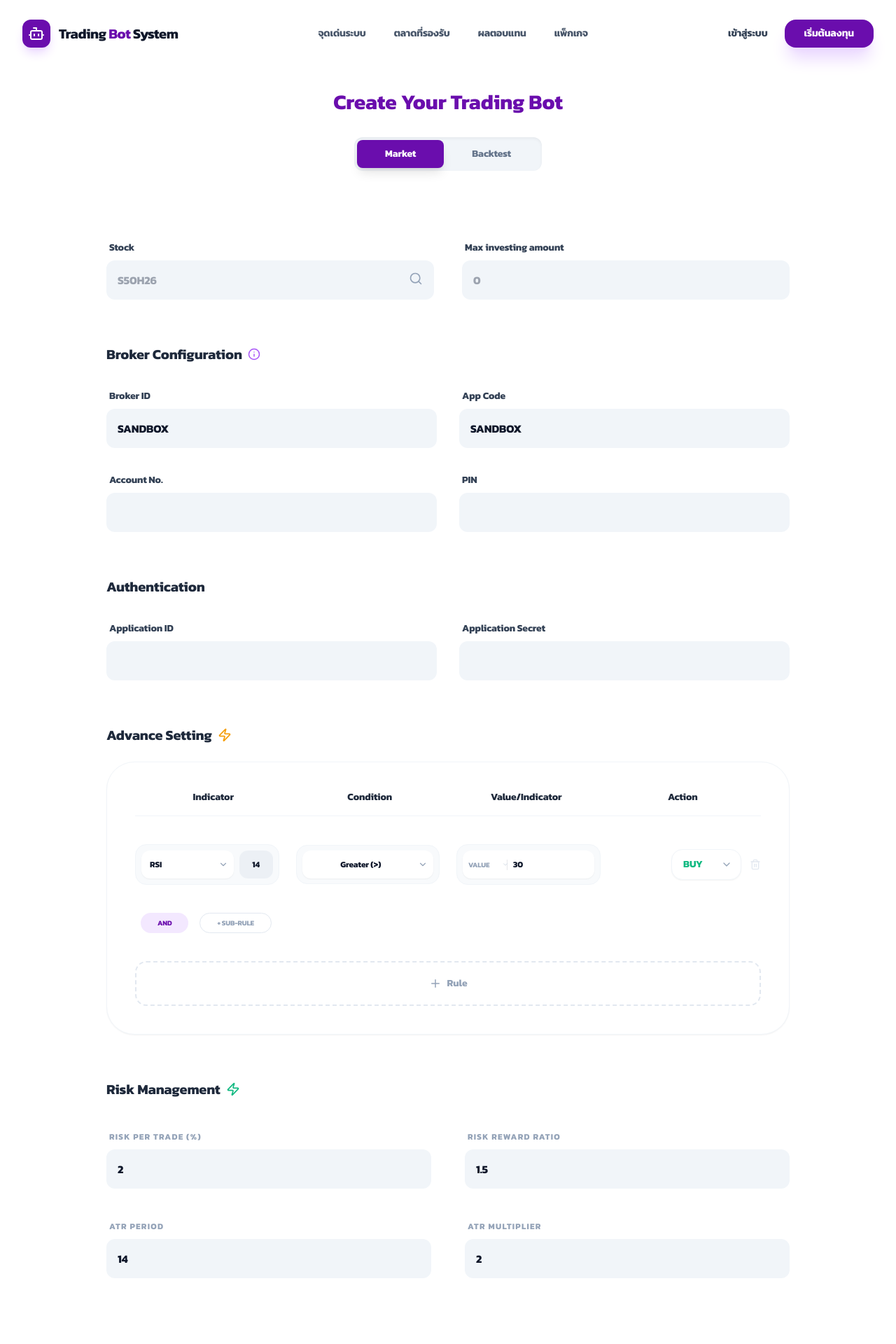
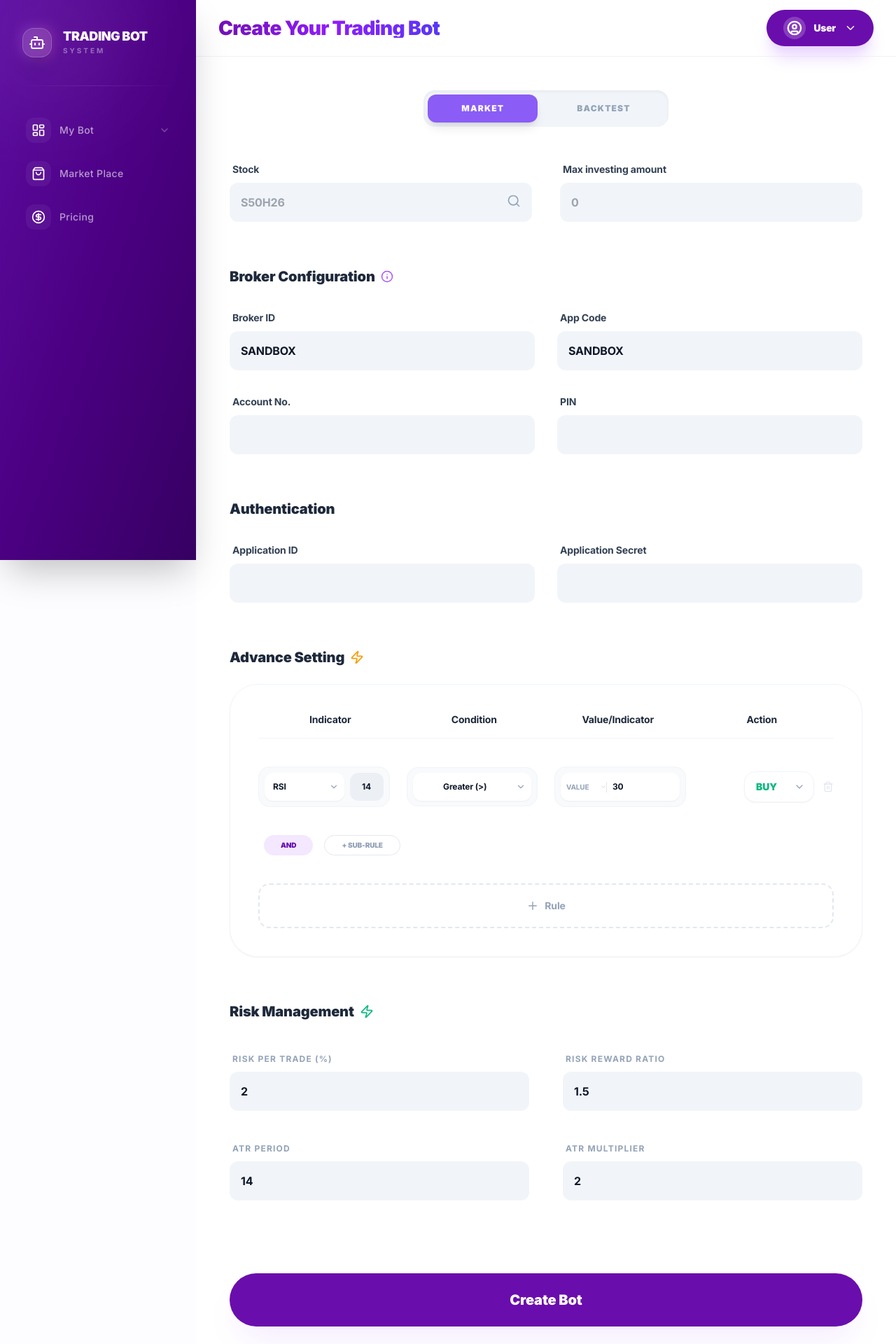
Before and after one commit to TFEX-trading-bot/trading-bot-web-ui, a Next.js app: page /create-bot in a window 1280 px wide. Shown: the top 1920 px of the page at 70% size. Built offline with nearby package versions, Linux system fonts and the light colour scheme.

Commit message:
feat: add Sidebar and DashboardHeader components to CreateBotPage layout

```diff
--- a/src/app/create-bot/page.tsx
+++ b/src/app/create-bot/page.tsx
@@ -1,9 +1,10 @@
 "use client";
 
 import { useState, useMemo, useRef, useEffect } from "react";
-import Navbar from "@/components/Navbar";
+import Sidebar from "@/components/Sidebar"; // ✅ เพิ่ม Sidebar
+import DashboardHeader from "@/components/Header"; // ✅ เพิ่ม Header
 import Footer from "@/components/Footer";
-import { ChevronDown, Info, Plus, Trash2, Zap, Search } from "lucide-react";
+import { ChevronDown, Info, Plus, Trash2, Zap, Search, Loader2 } from "lucide-react";
 import axios from "axios"; // มั่นใจว่าได้ติดตั้ง axios แล้ว
 
 // --- Configuration ---
@@ -81,7 +82,7 @@
         } : r));
     };
 
-    // --- 🚀 SUBMIT FUNCTION (ตามตัวอย่าง Payload) ---
+    // --- 🚀 SUBMIT FUNCTION ---
     const handleSubmit = async (e: React.FormEvent) => {
         e.preventDefault();
         setIsSubmitting(true);
@@ -90,7 +91,6 @@
             const storedUserId = localStorage.getItem("user_id");
             const userId = storedUserId ? Number(storedUserId) : 1;
 
-            // Mapping ข้อมูลให้ตรงตาม Payload ตัวอย่าง
             const payload = {
                 user_id: userId,
                 stock: basicInfo.stock,
@@ -101,7 +101,7 @@
                 app_secret: auth.app_secret,
                 account_no: auth.account_no,
                 pin: auth.pin,
-                public: "true", // ค่าเริ่มต้นตามตัวอย่าง
+                public: "true",
                 bot_type: "POLICY",
                 strategy_config: {
                     risk: {
@@ -126,15 +126,11 @@
                 }
             };
 
-            console.log("Sending Payload:", payload);
-
             const response = await axios.post("http://localhost:8000/spawn-bot", payload);
-
             if (response.status === 200 || response.status === 201) {
                 alert("✅ Live Bot Created Successfully!");
             }
         } catch (error: any) {
-            console.error("Submission Error:", error);
             const msg = error.response?.data?.detail ? JSON.stringify(error.response.data.detail) : error.message;
             alert("❌ Failed to create bot: " + msg);
         } finally {
@@ -143,14 +139,21 @@
     };
 
     return (
-        <div className="min-h-screen bg-white font-kanit">
-            <Navbar onOpenAuth={() => {}} />
-            <main className="max-w-5xl mx-auto pt-32 pb-40 px-6">
+        <div className="flex min-h-screen bg-[#FDFCFE] font-sans text-slate-800">
+            {/* ✅ Sidebar ติดหนึบด้านซ้าย */}
+            <aside className="sticky top-0 h-screen hidden md:block z-40">
+                <Sidebar />
+            </aside>
+
+            <main className="flex-1 flex flex-col min-w-0 bg-white">
+                {/* ✅ DashboardHeader พร้อม Title */}
+                <DashboardHeader title="Create Your Trading Bot" />
+
+                <div className="flex-grow p-8 lg:p-12 max-w-[1200px] w-full mx-auto">
                     <div className="flex flex-col items-center mb-12">
-                    <h1 className="text-3xl font-black text-[#6A0DAD] mb-8">Create Your Trading Bot</h1>
-                    <div className="flex bg-slate-100 p-1 rounded-xl mb-12 shadow-inner">
-                        <button type="button" onClick={() => setActiveTab("Market")} className={`px-10 py-2.5 rounded-lg text-sm font-bold transition-all ${activeTab === "Market" ? "bg-[#6A0DAD] text-white shadow-lg" : "text-slate-500"}`}>Market</button>
-                        <button type="button" onClick={() => setActiveTab("Backtest")} className={`px-10 py-2.5 rounded-lg text-sm font-bold transition-all ${activeTab === "Backtest" ? "bg-[#6A0DAD] text-white shadow-lg" : "text-slate-500"}`}>Backtest</button>
+                        <div className="flex bg-slate-100 p-1.5 rounded-2xl shadow-inner gap-2">
+                            <button type="button" onClick={() => setActiveTab("Market")} className={`px-12 py-3 rounded-xl text-xs font-black uppercase tracking-widest transition-all ${activeTab === "Market" ? "bg-[#8B5CF6] text-white shadow-lg" : "text-slate-400 hover:text-slate-600"}`}>Market</button>
+                            <button type="button" onClick={() => setActiveTab("Backtest")} className={`px-12 py-3 rounded-xl text-xs font-black uppercase tracking-widest transition-all ${activeTab === "Backtest" ? "bg-[#8B5CF6] text-white shadow-lg" : "text-slate-400 hover:text-slate-600"}`}>Backtest</button>
                         </div>
                     </div>
 
@@ -333,13 +336,14 @@
                         </div>
 
                         <div className="pt-10 pb-20">
-                        <button type="submit" disabled={isSubmitting} className="w-full py-6 bg-[#6A0DAD] text-white text-xl font-black rounded-full shadow-2xl shadow-purple-100 hover:bg-[#5D0CA1] transition-all disabled:bg-slate-300">
+                            <button type="submit" disabled={isSubmitting} className="w-full py-6 bg-[#6A0DAD] text-white text-xl font-black rounded-full shadow-2xl shadow-purple-100 hover:bg-[#5D0CA1] transition-all disabled:bg-slate-300 flex items-center justify-center gap-2">
+                                {isSubmitting && <Loader2 className="animate-spin" size={24} />}
                                 {isSubmitting ? "Processing..." : "Create Bot"}
                             </button>
                         </div>
                     </form>
+                </div>
             </main>
-            <Footer />
         </div>
     );
 }
```
Lines whose indentation alone changed are shown as unchanged.
